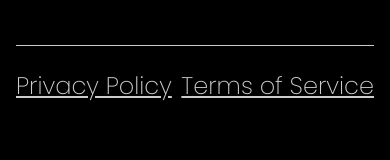
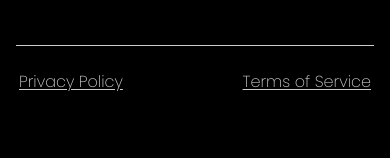
Before and after one commit to ianmacalisang/pages-ytera-com, a Next.js app: page / in a window 390 px wide. Shown: the part 1555-1715 px from the top of the page. Built offline with nearby package versions, Linux system fonts and the light colour scheme.

Commit message:
changed footer

```diff
--- a/src/app/page.tsx
+++ b/src/app/page.tsx
@@ -51,15 +51,15 @@ export default function Home() {
           </div>
           <hr className="border-white/80" />
         </div>
-        <div className="flex gap-2 justify-between items-center max-w-md mx-auto px-4 my-6">
+        <div className="flex gap-2 justify-between items-center max-w-sm mx-auto px-4 my-6">
           <Link
-            className="text-white/80 hover:text-white underline underline-offset-2 text-2xl"
+            className="text-white/80 hover:text-white underline underline-offset-2 text-base md:text-2xl"
             href="https://tunny-round-4flj.squarespace.com/privacy-policy"
           >
             Privacy Policy
           </Link>
           <Link
-            className="text-white/80 hover:text-white underline underline-offset-2 text-2xl"
+            className="text-white/80 hover:text-white underline underline-offset-2 text-base md:text-2xl"
             href="https://tunny-round-4flj.squarespace.com/terms-of-service"
           >
             Terms of Service
```
